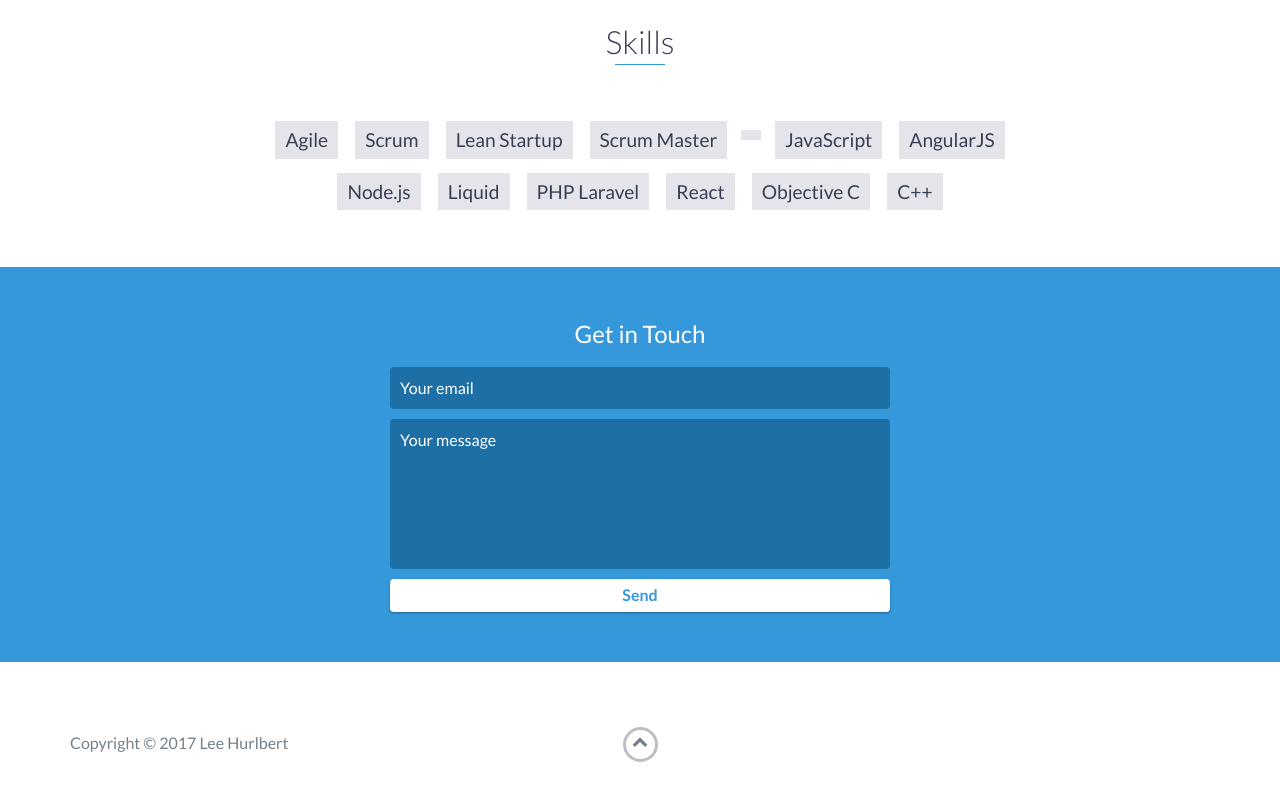
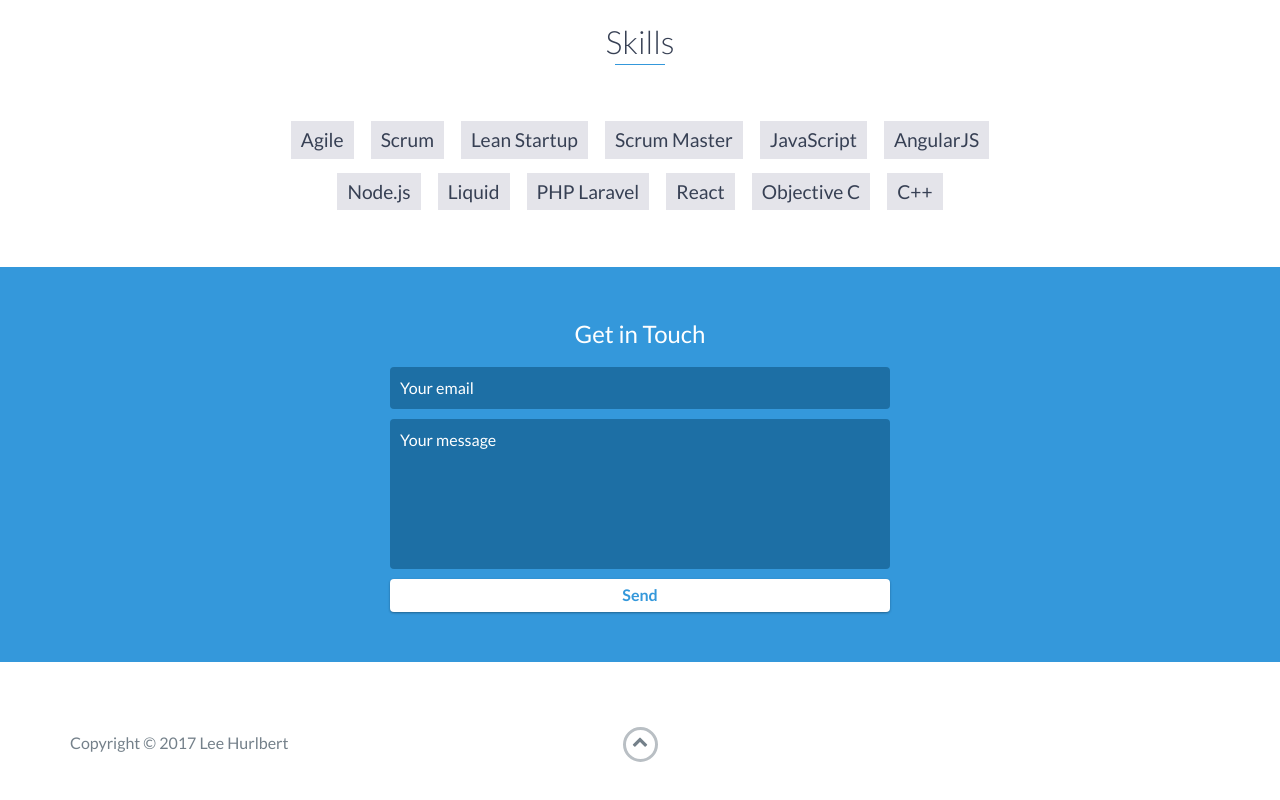
Before and after one commit to lhurlbert/lhurlbert.github.io, a website: page index.html in a window 1280 px wide. Shown: the part 3412-4212 px from the top of the page. Drawn offline with nearby package versions, Linux system fonts and the light colour scheme.

Commit message:
minor update to index

```diff
--- a/index.html
+++ b/index.html
@@ -209,7 +209,7 @@
             <li>Agile</li>
             <li>Scrum</li>
             <li>Lean Startup</li>
-            <li>Scrum Master<li>
+            <li>Scrum Master</li>
             <li>JavaScript</li>
             <li>AngularJS</li>
             <li>Node.js</li>
```
